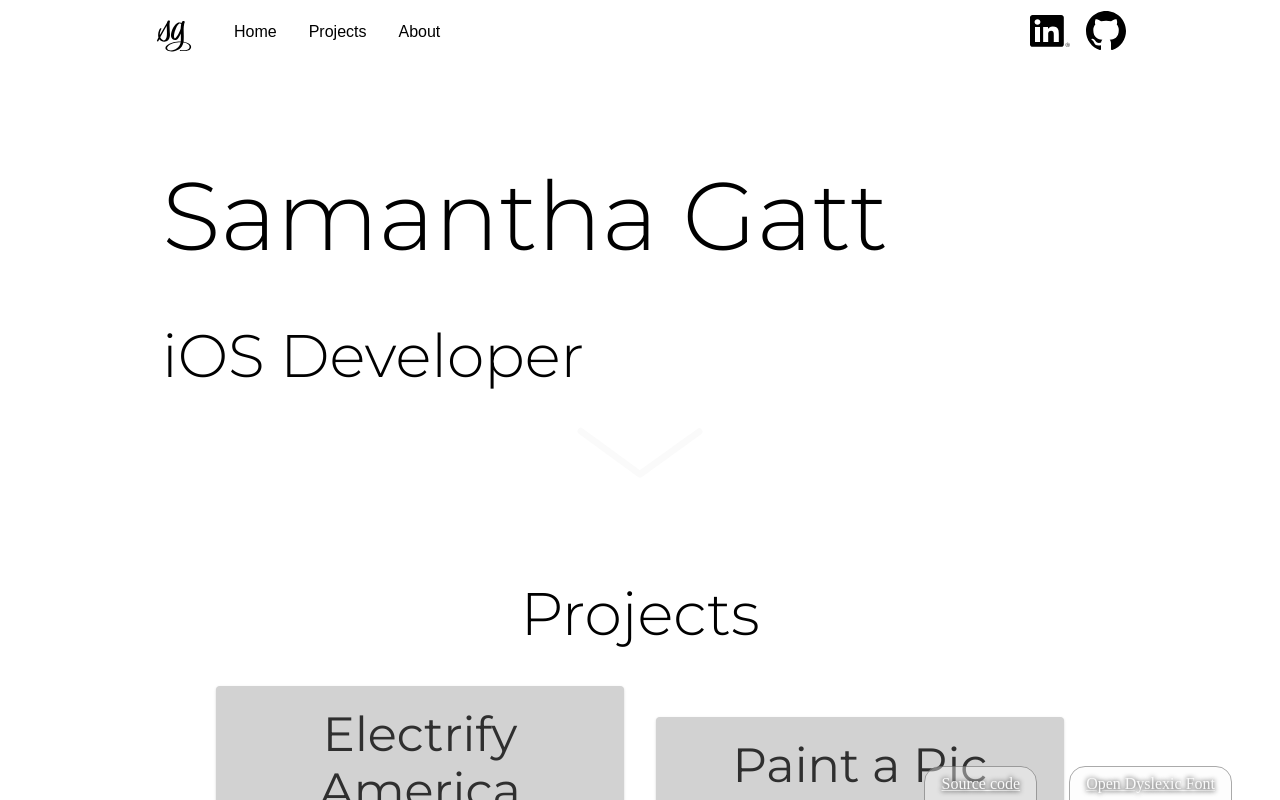
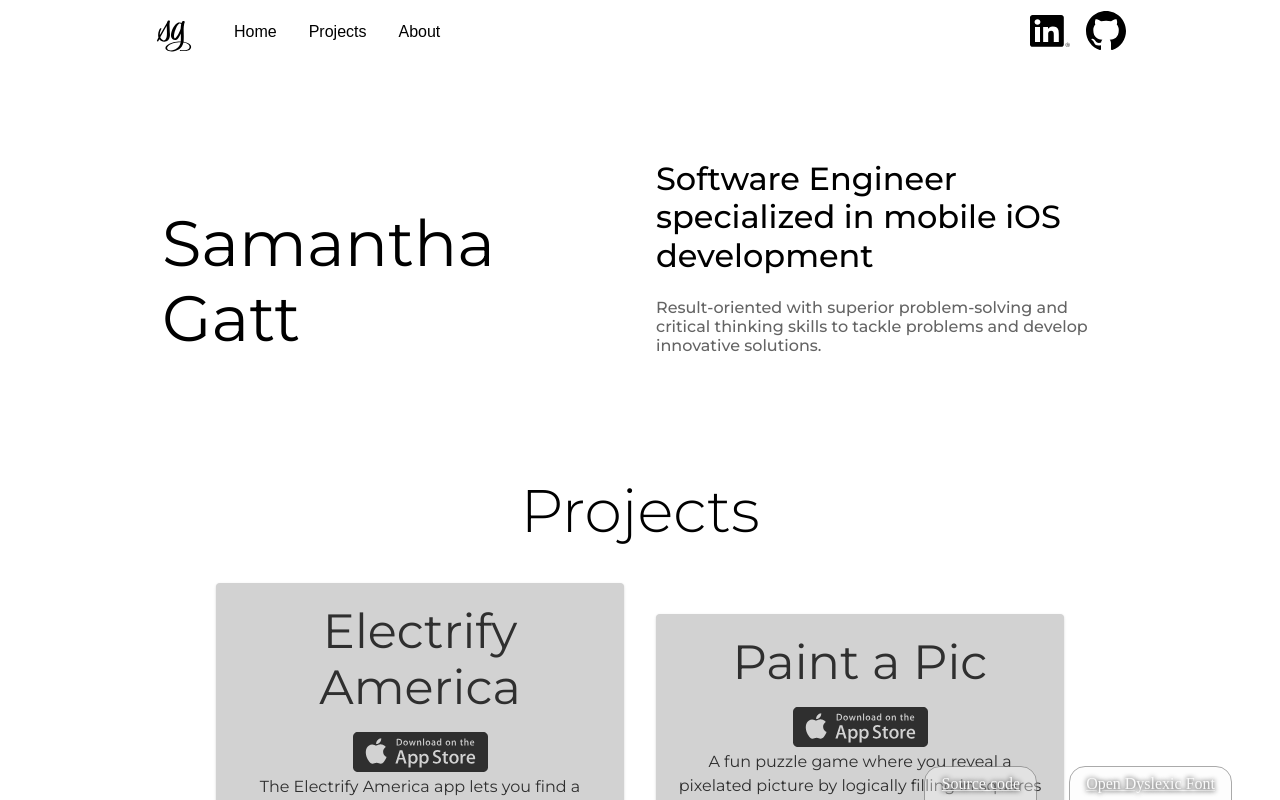
Before and after one commit to samanthagatt/portfolio, a React (Create React App) app: page / in a window 1280 px wide. Shown: the top 800 px of the page. Built offline with nearby package versions, Linux system fonts and the light colour scheme.

Commit message:
Starts updating home section

```diff
--- a/src/App.js
+++ b/src/App.js
@@ -28,8 +28,7 @@ function App() {
         "name": "Home",
         "component": (name, index) => <Home
             sectionInfo={{ "name": name, "index": index }}
-            title="Samantha Gatt" subtitle="iOS Developer"
-            scrollToNextSection={() => scrollToSection(sections[index + 1].id)} />
+            title="Samantha Gatt" subtitle="iOS Developer" />
     }
     const projectsSection = {
         "name": "Projects",
--- a/src/components/Home/Home.css
+++ b/src/components/Home/Home.css
@@ -1,53 +1,34 @@
-.home-section {
-  display: flex;
-  flex-direction: column;
-  justify-content: center;
-  align-items: left;
+#home {
+  /* Same margin-top as .section-title padding-top in App.css */
+  margin-top: 5rem;
 }
 
-.home-main-content {
-  flex-grow: 1;
+#home-section {
   display: flex;
-  justify-content: center;
-  flex-direction: column;
+  gap: 2rem;
   align-items: flex-end;
-  margin-bottom: 2rem;
+  padding-top: 10rem;
+  margin-bottom: 2.5em;
+  width: 100%
+}
+
+.home-content {
+  flex: 1;
 }
 
 #home-title {
-  /* Same margin-top as .section-title padding-top in App.css */
-  margin-top: 5rem;
-  padding-top: 5rem;
-  margin-bottom: 0.5em;
-  width: 100%;
+  font-size: 4rem;
+  font-weight: 400;
 }
 
 #home-subtitle {
-  width: 100%;
+  font-size: 2rem;
+  font-weight: 500;
 }
 
-.next-button {
-  stroke: rgb(250, 250, 250);
-  text-align: center;
+#home-description {
+  font-size: 1rem;
+  padding-top: 1.5rem;
+  font-weight: 500;
+  color: rgb(100, 100, 100);
 }
-
-.next-button:hover {
-  cursor: pointer;
-  color: rgb(200, 200, 200);
-  stroke: rgb(200, 200, 200)
-}
-
-.down-arrow-svg {
-  margin-bottom: 1em;
-  width: 8rem;
-  fill-rule: evenodd;
-  clip-rule: evenodd;
-  stroke-linecap: round;
-  stroke-linejoin: round;
-  stroke-miterlimit: 1.5;
-}
-
-.down-arrow-line {
-  fill: none;
-  stroke-width: 41;
-}
--- a/src/components/Home/Home.js
+++ b/src/components/Home/Home.js
@@ -3,24 +3,22 @@ import { Typography } from "@mui/material";
 
 import "./Home.css";
 
-const Home = ({title, subtitle, sectionInfo, scrollToNextSection}) => {
+const Home = ({ sectionInfo }) => {
   return (
-    <section className="home-section main-content" id={sectionInfo.name}>
-      <div className="home-main-content">
-        <Typography id="home-title" variant="h1">
-          {title}
+    <section id={sectionInfo.name} className="main-content">
+      <div id="home-section">
+        <Typography variant="h1" id="home-title" className="home-content">
+          Samantha Gatt
         </Typography>
-        <Typography id="home-subtitle" variant="h2">
-          {subtitle}
-        </Typography>
+        <div className="home-content">
+          <Typography variant="h2" id="home-subtitle">
+            Software Engineer specialized in mobile iOS development
+          </Typography>
+          <Typography variant="h3" id="home-description">
+            Result-oriented with superior problem-solving and critical thinking skills to tackle problems and develop innovative solutions.
+          </Typography>
+        </div>
       </div>
-      <button className="next-button" onClick={() => scrollToNextSection()}>
-        <svg viewBox="0 0 800 350" className="down-arrow-svg">
-          <g transform="matrix(1,0,0,1,0,8)">
-            <path d="M30,30L400,300L770,33" className="down-arrow-line" />
-          </g>
-        </svg>
-      </button>
     </section>
   )
 };
--- a/src/components/Nav/Nav.js
+++ b/src/components/Nav/Nav.js
@@ -24,10 +24,10 @@ const Nav = ({ sections, scrollToSection }) => {
           ))}
         </Stack>
         <div id="socials">
-          <a href={socials.github} target="_blank">
+          <a href={socials.linkedIn} target="_blank">
             <LinkedInLogo className="social-icon" />
           </a>
-          <a href={socials.linkedIn} target="_blank">
+          <a href={socials.github} target="_blank">
             <GitHubLogo className="social-icon" />
           </a>
         </div>
```
